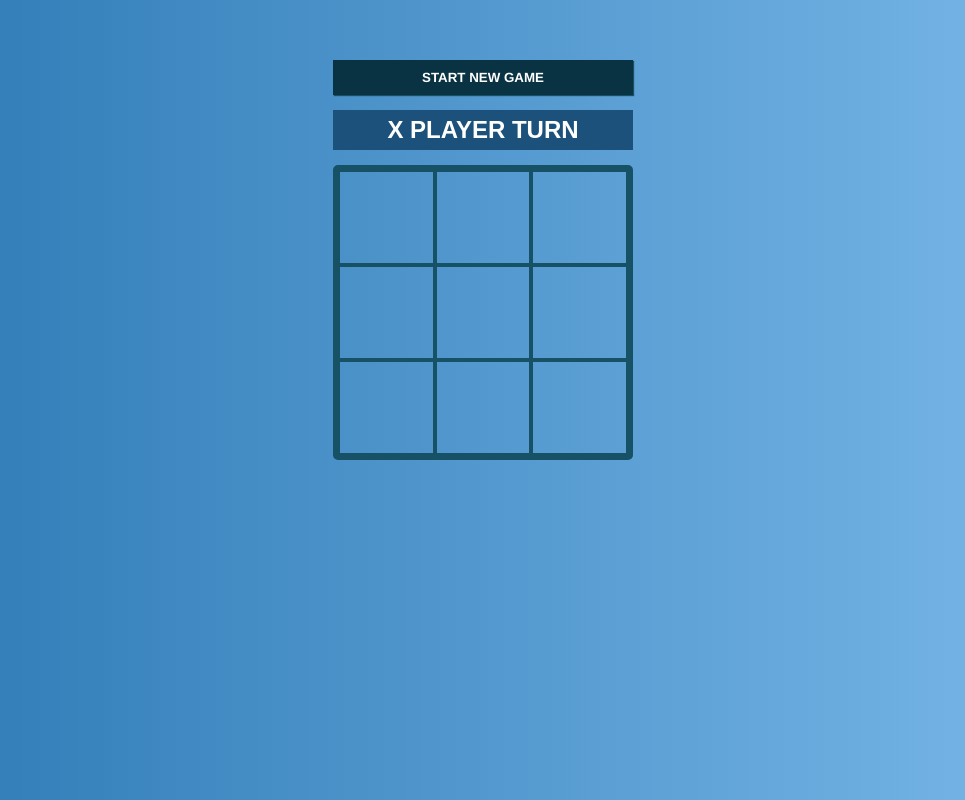
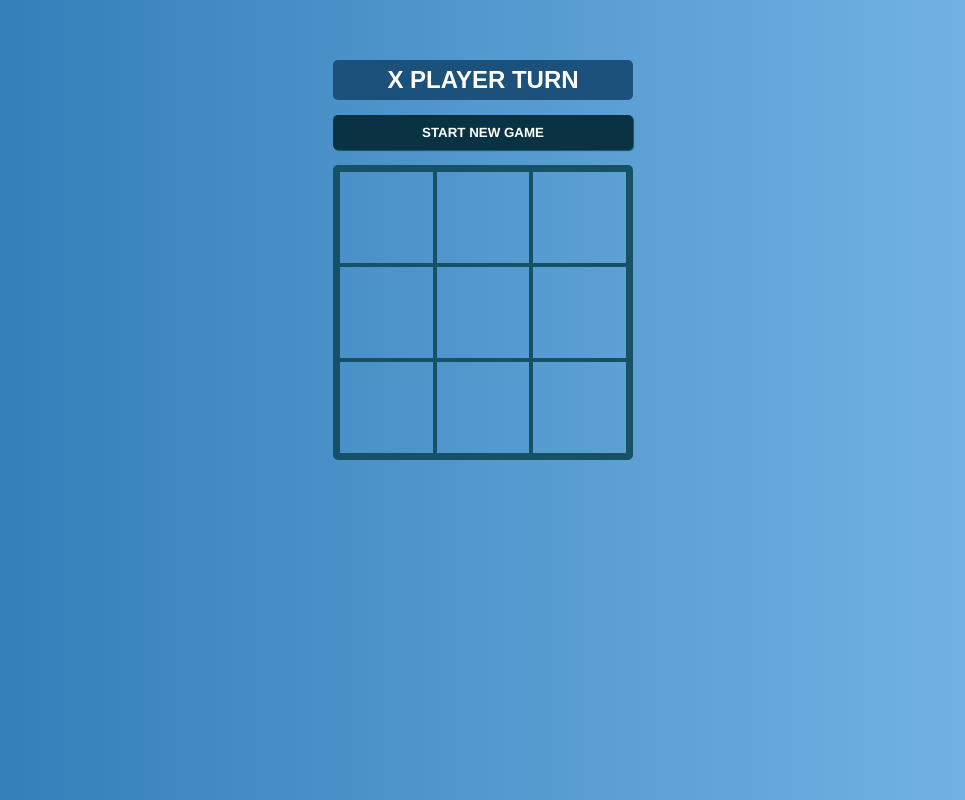
Before and after one commit to ericjmoliveira/tic-tac-toe, a plain HTML site: page index.html in a window 1280 px wide. Shown: the whole page, without its empty margins (157-1122 px from the left). Drawn offline with Linux system fonts and the light colour scheme.

Commit message:
Layout changes

```diff
--- a/index.html
+++ b/index.html
@@ -9,8 +9,8 @@
 </head>
 <body>
     <div class="container">
+        <div class="info-board"></div>
         <button class="new-game-btn">START NEW GAME</button>
-        <div class="info-board"></div>
         <div class="gameboard">
             <div class="playspace"></div>
             <div class="playspace"></div>
--- a/style.css
+++ b/style.css
@@ -28,6 +28,7 @@ body {
     padding: 10px;
     margin-bottom: 15px;
     border: none;
+    border-radius: 5px;
     cursor: pointer;
     box-shadow: 1px 1px 1px #165166;
 }
@@ -47,6 +48,7 @@ body {
     padding: 10px;
     margin-bottom: 15px;
     border: none;
+    border-radius: 5px;
     font-family: Arial, Helvetica, sans-serif;
     font-weight: bold;
     font-size: 1.5rem;
```
